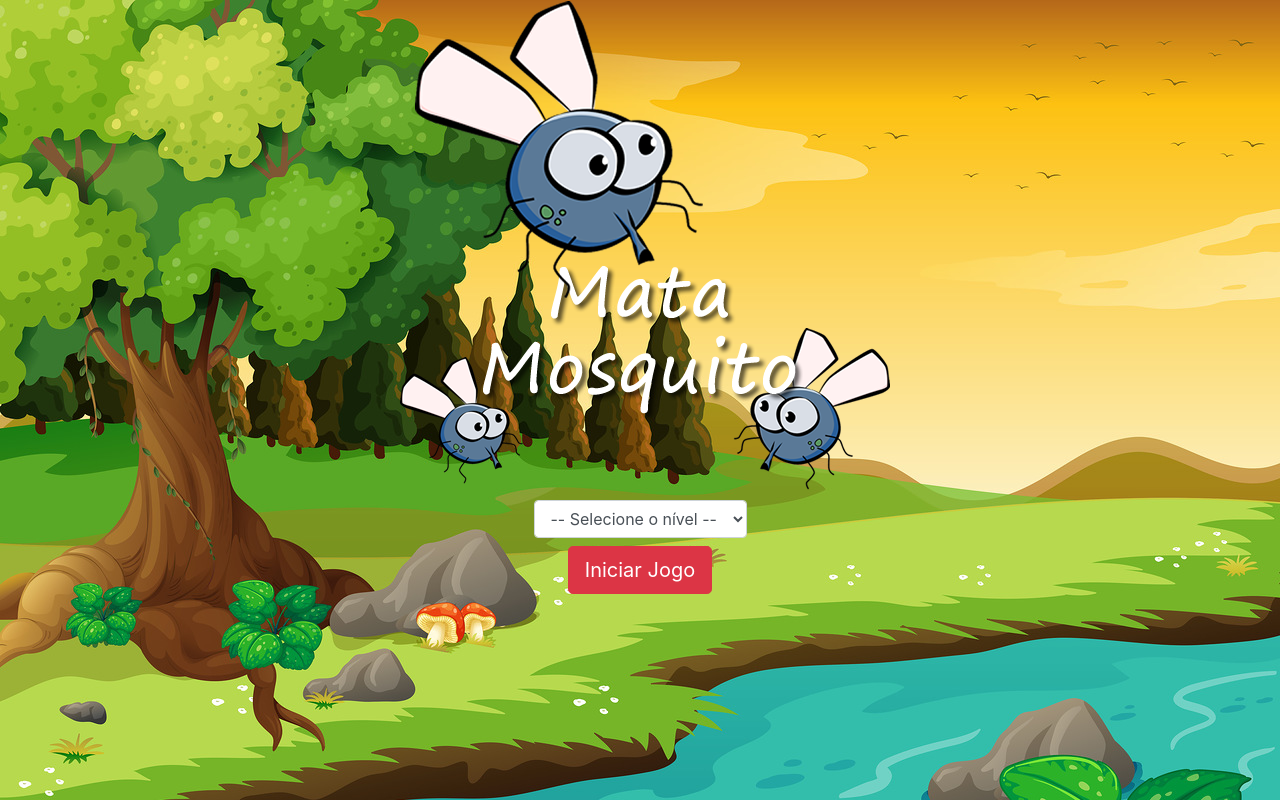
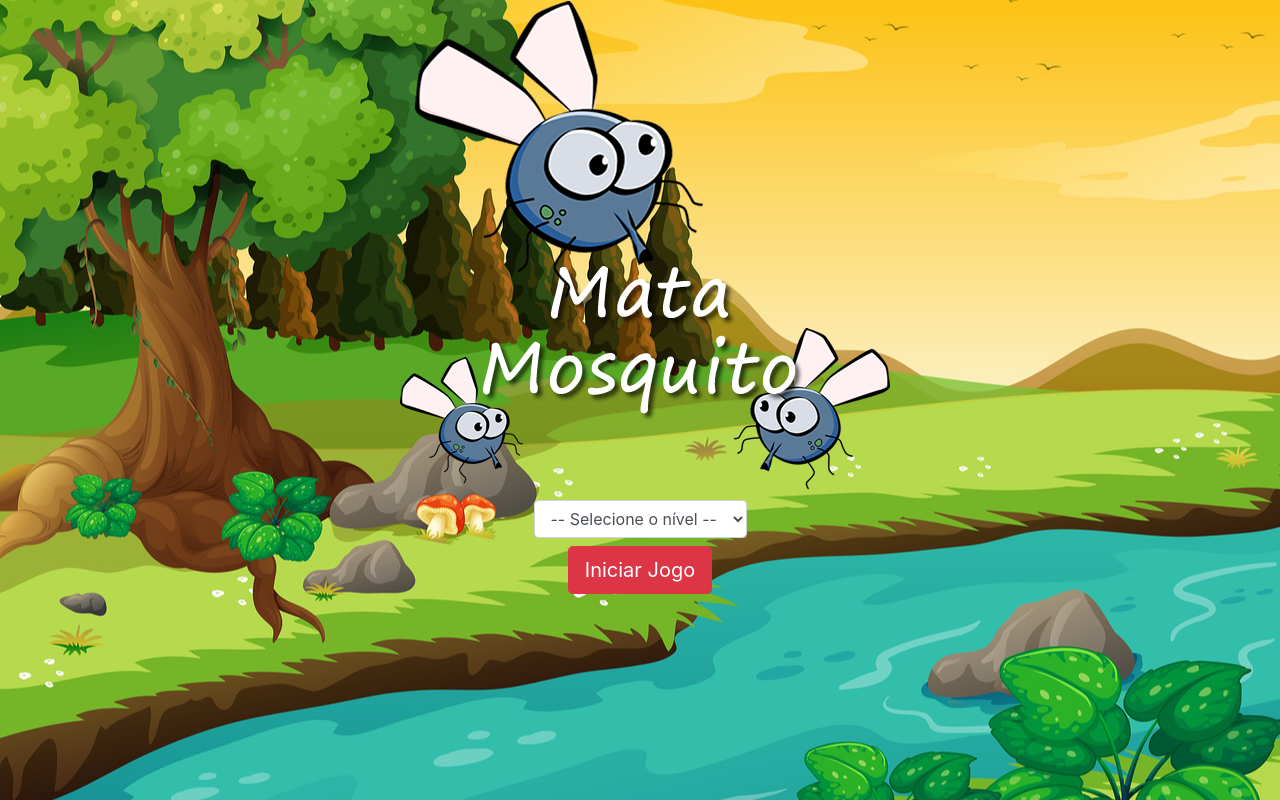
Before and after one commit to debs-veras/game-mata-mosquito, a plain HTML site: page index.html in a window 1280 px wide. Drawn offline with nearby package versions, Linux system fonts and the light colour scheme.

Commit message:
fix: correcao imagem de background

```diff
--- a/src/css/estilo.css
+++ b/src/css/estilo.css
@@ -1,11 +1,15 @@
-html {
-	cursor: url(../assets/imagens/mata_mosquito.png) 30 30, auto;
+html,
+body {
+	height: 100%;
+	margin: 0;
+	padding: 0;
 }
 
 body {
 	background-image: url(../assets/imagens/bg.jpg);
 	background-repeat: no-repeat;
-	background-size: 100%;
+	background-size: cover;
+	background-position: center;
 }
 
 .mosquito1 {
```
